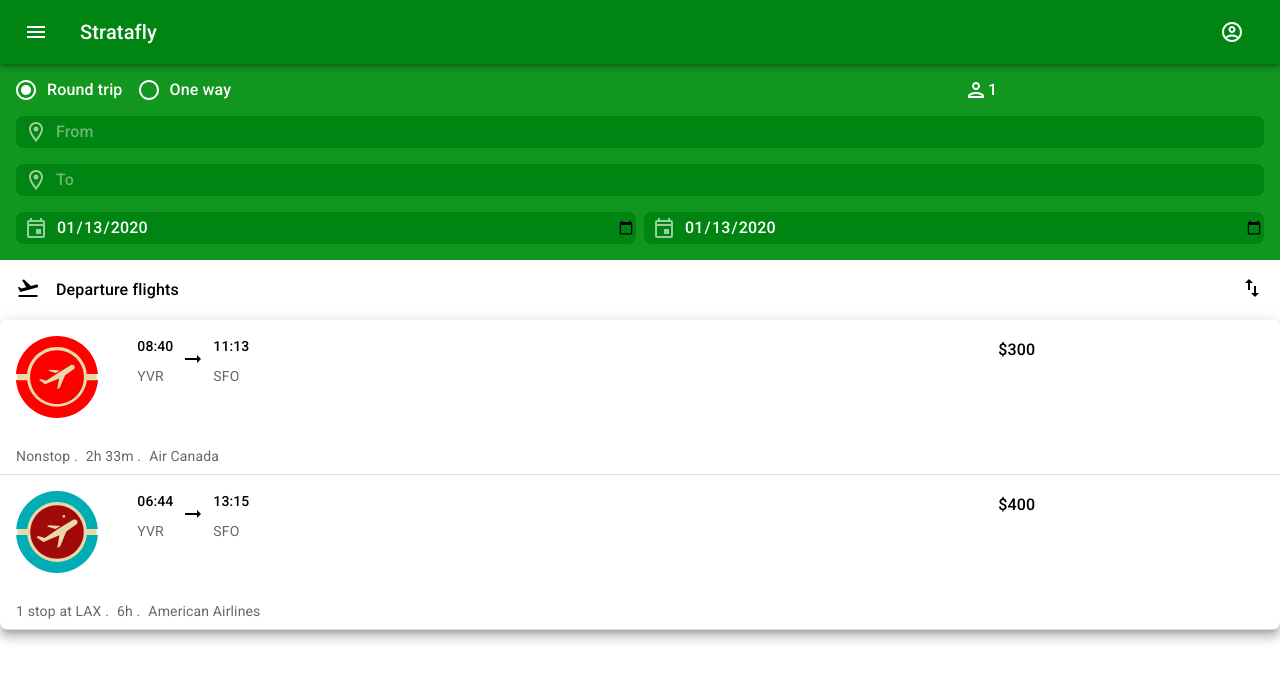
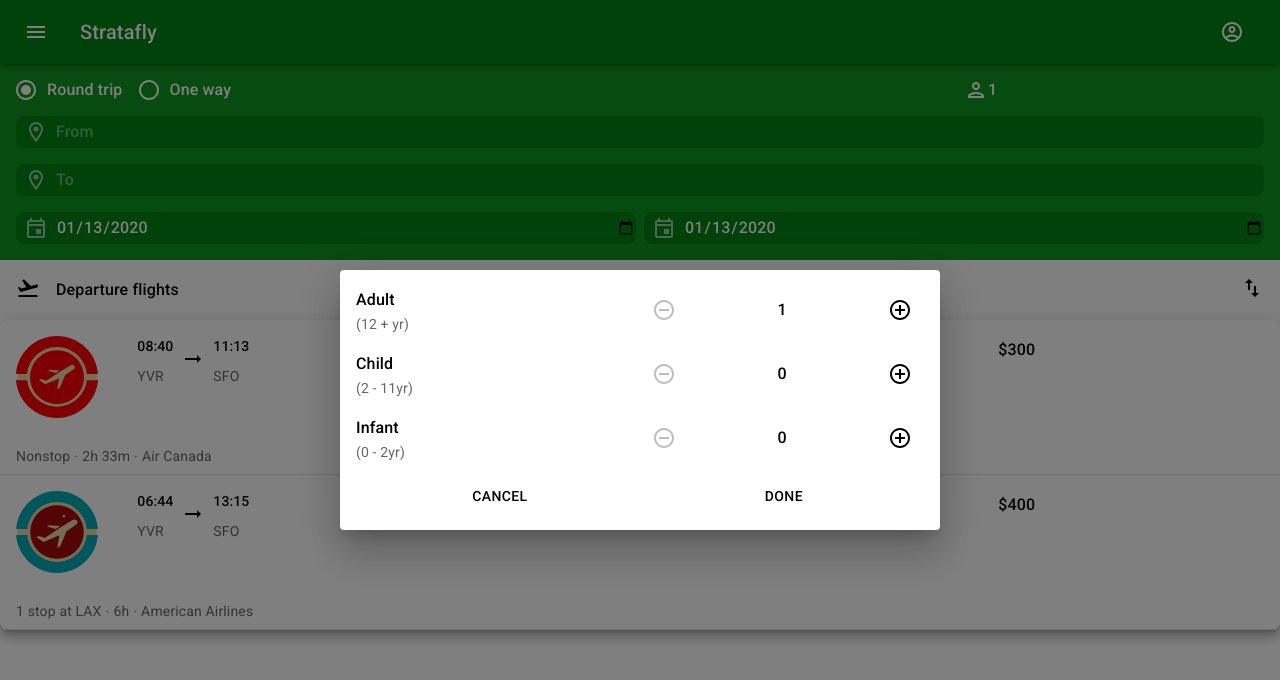
Before and after one commit to en-learn/material-ui-react, a React (Create React App) app in the folder stratafly/: page / in a window 1280 px wide. Shown: the top 680 px of the page. Built offline with nearby package versions, Linux system fonts and the light colour scheme.

Commit message:
L0403: TravellerDialog

```diff
--- /dev/null
+++ b/stratafly/src/components/SearchForm/TravellerDialog/TravellerDialog.js
@@ -0,0 +1,50 @@
+import React from "react"
+import { Dialog, Grid } from "@material-ui/core"
+import { makeStyles } from "@material-ui/core/styles"
+
+import { TravellerRows } from "./TravellerRows"
+import { WarningOrActionButton } from "./WarningOrActionButton"
+
+export const TravellerDialog = ({
+  open,
+  onClose,
+  onDone,
+  personAgeCount,
+  onAdd,
+  onRemove,
+  showMaxWarning,
+  showInfantWarning,
+}) => {
+  const classes = useStyles()
+  return (
+    <Dialog open={open} onClose={onClose}>
+      <Grid container className={classes.root}>
+        <Grid item xs={12}>
+          <TravellerRows
+            personAgeCount={personAgeCount}
+            onAdd={onAdd}
+            onRemove={onRemove}
+          />
+        </Grid>
+
+        <Grid item xs={12} className={classes.margin}>
+          <WarningOrActionButton
+            showMaxWarning={showMaxWarning}
+            showInfantWarning={showInfantWarning}
+            onCancel={onClose}
+            onDone={onDone}
+          />
+        </Grid>
+      </Grid>
+    </Dialog>
+  )
+}
+
+const useStyles = makeStyles(theme => ({
+  root: {
+    padding: theme.spacing(2),
+  },
+  margin: {
+    marginTop: theme.spacing(2),
+  },
+}))
--- /dev/null
+++ b/stratafly/src/components/SearchForm/TravellerDialog/TravellerRows/AddRemoveTraveller.js
@@ -0,0 +1,64 @@
+import React from "react"
+
+import { AddCircleOutline as AddTraveller } from "@material-ui/icons"
+import { RemoveCircleOutline as RemoveTraveller } from "@material-ui/icons"
+import { Typography, IconButton, Grid } from "@material-ui/core"
+
+export const AddRemoveTraveller = ({
+  type,
+  count,
+  onAdd,
+  onRemove,
+  disableRemove,
+  disableAdd,
+}) => (
+  <Grid container justify="center">
+    <Grid item xs={12} />
+    <RemoveCountAdd
+      type={type}
+      count={count}
+      onAdd={onAdd}
+      onRemove={onRemove}
+      disableRemove={disableRemove}
+      disableAdd={disableAdd}
+    />
+  </Grid>
+)
+const RemoveCountAdd = ({
+  type,
+  count,
+  onAdd,
+  onRemove,
+  disableRemove,
+  disableAdd,
+}) => {
+  return (
+    <Grid container justify="space-between" alignItems="center">
+      <Grid item>
+        <IconButton
+          color="secondary"
+          disabled={disableRemove}
+          onClick={() => onRemove(count, type)}
+        >
+          <RemoveTraveller />
+        </IconButton>
+      </Grid>
+
+      <Grid item>
+        <Typography variant="subtitle1" color="textPrimary">
+          {count}
+        </Typography>
+      </Grid>
+
+      <Grid item>
+        <IconButton
+          color="secondary"
+          disabled={disableAdd}
+          onClick={() => onAdd(count, type)}
+        >
+          <AddTraveller />
+        </IconButton>
+      </Grid>
+    </Grid>
+  )
+}
--- /dev/null
+++ b/stratafly/src/components/SearchForm/TravellerDialog/TravellerRows/TravellerRows.js
@@ -0,0 +1,50 @@
+import React from "react"
+import { Grid } from "@material-ui/core"
+import { AddRemoveTraveller } from "./AddRemoveTraveller"
+import { TravellerWithAge } from "./TravellerWithAge"
+
+export const TravellerRows = ({ personAgeCount, onAdd, onRemove }) => (
+  <Grid container spacing={2}>
+    {personAgeCount.map((item, index) => {
+      return (
+        <Grid item xs={12} key={index}>
+          <TravellerRow
+            age={item.age}
+            type={item.type}
+            count={item.count}
+            onAdd={onAdd}
+            onRemove={onRemove}
+            disableRemove={item.disableRemove}
+            disableAdd={item.disableAdd}
+          />
+        </Grid>
+      )
+    })}
+  </Grid>
+)
+
+export const TravellerRow = ({
+  age,
+  type,
+  count,
+  onAdd,
+  onRemove,
+  disableRemove,
+  disableAdd,
+}) => (
+  <Grid container>
+    <Grid item xs={6}>
+      <TravellerWithAge type={type} age={age} />
+    </Grid>
+    <Grid item xs={6} zeroMinWidth>
+      <AddRemoveTraveller
+        type={type}
+        count={count}
+        onAdd={onAdd}
+        onRemove={onRemove}
+        disableRemove={disableRemove}
+        disableAdd={disableAdd}
+      />
+    </Grid>
+  </Grid>
+)
--- /dev/null
+++ b/stratafly/src/components/SearchForm/TravellerDialog/TravellerRows/TravellerWithAge.js
@@ -0,0 +1,26 @@
+import React from "react"
+import { makeStyles, Grid, Typography } from "@material-ui/core"
+
+export const TravellerWithAge = ({ type, age }) => {
+  const classes = useStyles()
+  return (
+    <Grid container alignItems="center">
+      <Grid item xs={12}>
+        <Typography variant="subtitle1" color="textPrimary">
+          {type}
+        </Typography>
+      </Grid>
+      <Grid item xs={12}>
+        <Typography variant="body2" className={classes.age}>
+          {age}
+        </Typography>
+      </Grid>
+    </Grid>
+  )
+}
+
+const useStyles = makeStyles(theme => ({
+  age: {
+    color: theme.palette.text.primaryMediumEmphasis,
+  },
+}))
--- /dev/null
+++ b/stratafly/src/components/SearchForm/TravellerDialog/TravellerRows/index.js
@@ -0,0 +1 @@
+export { TravellerRows } from "./TravellerRows"
--- /dev/null
+++ b/stratafly/src/components/SearchForm/TravellerDialog/WarningOrActionButton.js
@@ -0,0 +1,46 @@
+import React from "react"
+import {
+  infantAloneWarning,
+  maxTravellersWarning,
+} from "../../../shared/app-constants"
+import { Grid, Typography, Button } from "@material-ui/core"
+
+export const WarningOrActionButton = ({
+  showMaxWarning,
+  showInfantWarning,
+  onCancel,
+  onDone,
+}) => {
+  const showWarning = showMaxWarning || showInfantWarning
+  if (!showWarning) return <CancelDone onCancel={onCancel} onDone={onDone} />
+
+  if (showMaxWarning) return <TravellerWarning warning={maxTravellersWarning} />
+
+  if (showInfantWarning)
+    return <TravellerWarning warning={infantAloneWarning} />
+}
+
+const CancelDone = ({ onCancel, onDone }) => (
+  <Grid container justify="space-around">
+    <Grid item>
+      <Button color="secondary" onClick={onCancel}>
+        CANCEL
+      </Button>
+    </Grid>
+    <Grid item>
+      <Button color="secondary" onClick={onDone}>
+        DONE
+      </Button>
+    </Grid>
+  </Grid>
+)
+
+const TravellerWarning = ({ warning }) => (
+  <Grid container justify="space-around">
+    <Grid item>
+      <Typography variant="subtitle2" color="error">
+        {warning}
+      </Typography>
+    </Grid>
+  </Grid>
+)
--- /dev/null
+++ b/stratafly/src/components/SearchForm/TravellerDialog/index.js
@@ -0,0 +1 @@
+export { TravellerDialog } from "./TravellerDialog"
--- a/stratafly/src/components/SearchResults/Flights/Flight/StopDurationAirline.js
+++ b/stratafly/src/components/SearchResults/Flights/Flight/StopDurationAirline.js
@@ -4,19 +4,21 @@ import { Typography, Grid } from "@material-ui/core"
 export const StopDurationAirline = ({ classes, stop, duration, airline }) => (
   <Grid container className={classes.stopDurationAirline} spacing={1}>
     <Grid item>
-      <Typography variant="body2" className={classes.body2MediumEmphasis}>
-        {stop + " . "}
-      </Typography>
+      <Body2 classes={classes} content={stop} />
     </Grid>
+    <Body2 classes={classes} content={"."} />
     <Grid item>
-      <Typography variant="body2" className={classes.body2MediumEmphasis}>
-        {" " + duration + " . "}
-      </Typography>
+      <Body2 classes={classes} content={duration} />
     </Grid>
+    <Body2 classes={classes} content={"."} />
     <Grid item>
-      <Typography variant="body2" className={classes.body2MediumEmphasis}>
-        {" " + airline}
-      </Typography>
+      <Body2 classes={classes} content={airline} />
     </Grid>
   </Grid>
 )
+
+const Body2 = ({ content, classes }) => (
+  <Typography variant="body2" className={classes.body2MediumEmphasis}>
+    {content}
+  </Typography>
+)
--- a/stratafly/src/containers/App.js
+++ b/stratafly/src/containers/App.js
@@ -3,16 +3,17 @@ import React, { useState } from "react"
 import { MuiThemeProvider } from "@material-ui/core/styles"
 import { Theme } from "../Theme"
 import { getDateToString, isObjectEmpty } from "../shared/util"
-import { testFlights } from "../shared/app-constants"
+import { defaultTravellers, testFlights } from "../shared/app-constants"
 
 import { Desktop } from "../components/Desktop"
 import { AppHeader } from "../components/AppHeader"
 import { SearchForm } from "../components/SearchForm"
+import { TravellerDialog } from "../components/SearchForm/TravellerDialog"
 import { Empty } from "../components/Empty"
 import { SearchResults } from "../components/SearchResults"
 
 const App = () => {
-  const [departFlights, setDepartFlights] = useState(testFlights)
+  const [departFlights] = useState(testFlights)
   const showEmpty = isObjectEmpty(departFlights)
 
   if (window.screen.width >= 1024 && window.screen.height >= 768)
@@ -29,6 +30,18 @@ const App = () => {
         fromDate={getDateToString(new Date())}
         toDate={getDateToString(new Date())}
       />
+
+      <TravellerDialog
+        open={true}
+        onClose={() => console.log("closingDialog")}
+        onDone={() => console.log("Done")}
+        personAgeCount={defaultTravellers}
+        onAdd={() => console.log("Add travellers")}
+        onRemove={() => console.log("Remove travellers")}
+        showMaxWarning={false}
+        showInfantWarning={false}
+      />
+
       {showEmpty && <Empty />}
       {!showEmpty && (
         <SearchResults
--- a/stratafly/src/shared/app-constants.js
+++ b/stratafly/src/shared/app-constants.js
@@ -9,6 +9,12 @@ export const trip = {
   roundTrip: "Round trip",
   oneWay: "One way",
 }
+
+export const maxTravellersWarning = "More than 9 passengers not allowed"
+
+export const infantAloneWarning = "One adult per infant is required"
+
+export const maxTravellersAllowed = 9
 
 export const stops = {
   nonStop: "Nonstop",
@@ -52,3 +58,27 @@ export const testFlights = {
     },
   ],
 }
+
+export const defaultTravellers = [
+  {
+    type: "Adult",
+    age: "(12 + yr)",
+    count: 1,
+    disableAdd: false,
+    disableRemove: true,
+  },
+  {
+    type: "Child",
+    age: "(2 - 11yr)",
+    count: 0,
+    disableAdd: false,
+    disableRemove: true,
+  },
+  {
+    type: "Infant",
+    age: "(0 - 2yr)",
+    count: 0,
+    disableAdd: false,
+    disableRemove: true,
+  },
+]
```
Also changed, not shown: 1 other file (tests, documents, lock files or other folders).
